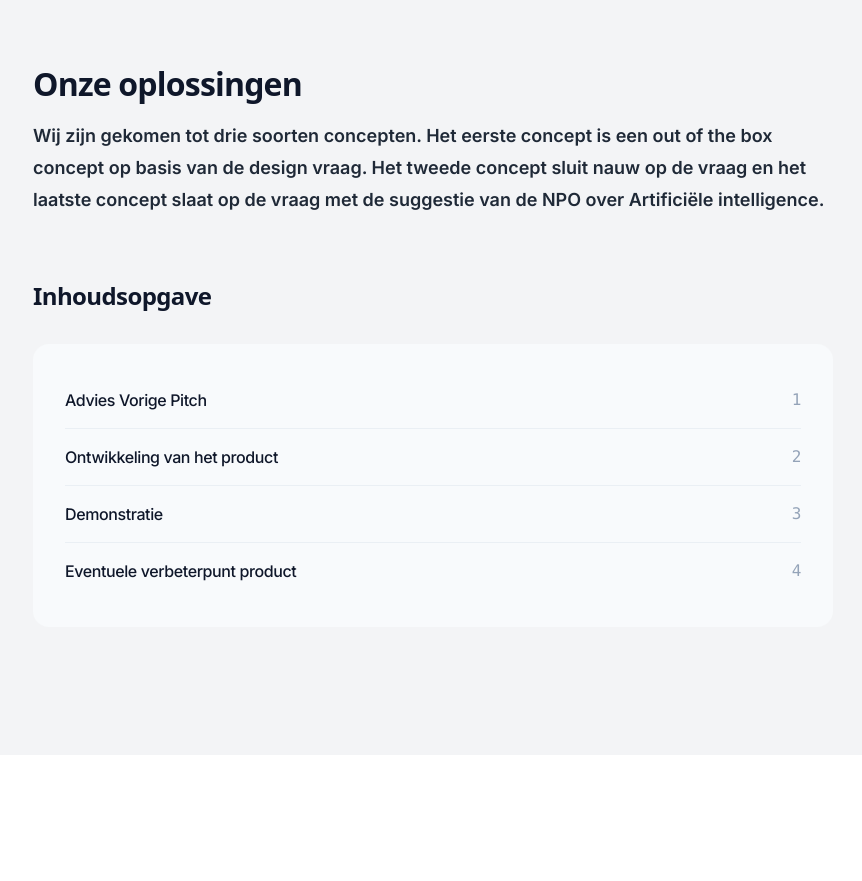
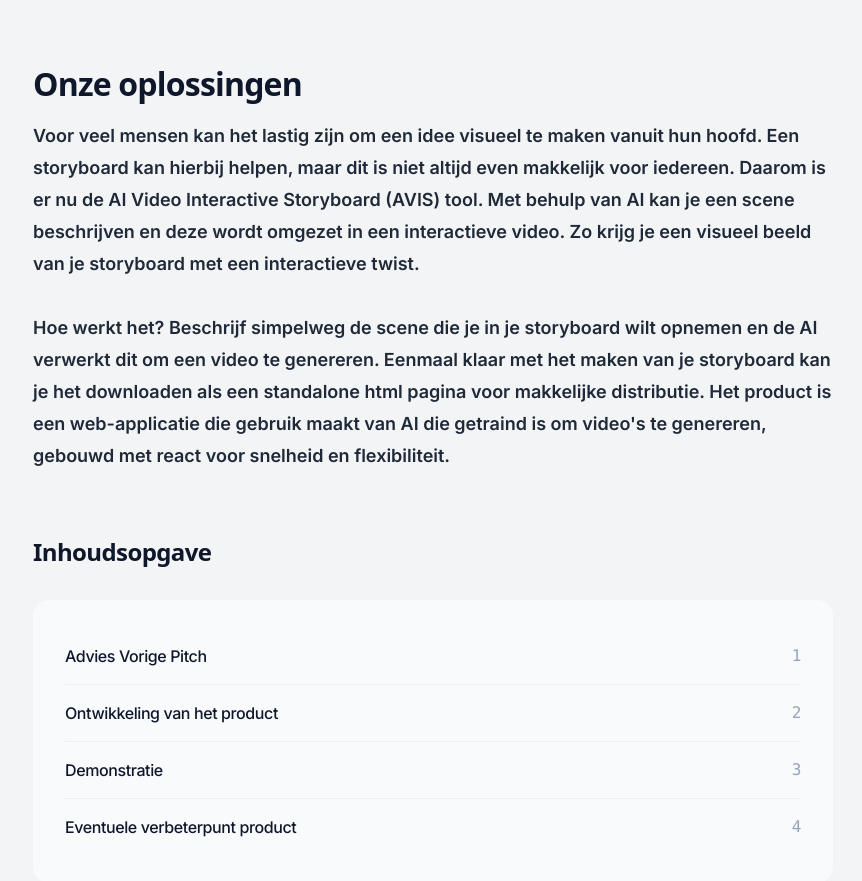
Before and after one commit to Texcite/onepager, a Next.js app: page / in a window 1280 px wide. Shown: the part 2720-3601 px from the top of the page, without its empty margins (207-1069 px from the left). Built offline with nearby package versions, Linux system fonts and the light colour scheme; a web font is replaced by a local one.

Commit message:
Onze oplossing aangepast

```diff
--- a/src/slides/TableOfContents.jsx
+++ b/src/slides/TableOfContents.jsx
@@ -27,11 +27,9 @@ export function TableOfContents() {
           Onze oplossingen
         </p>
         <p className="mt-4 concept-body-text">
-          Wij zijn gekomen tot drie soorten concepten.
-          Het eerste concept is een out of the box concept op basis van de design vraag.
-          Het tweede concept sluit nauw op de vraag en
-          het laatste concept slaat op de vraag met de suggestie van de NPO over Artificiële intelligence.
-        </p>
+          Voor veel mensen kan het lastig zijn om een idee visueel te maken vanuit hun hoofd. Een storyboard kan hierbij helpen, maar dit is niet altijd even makkelijk voor iedereen. Daarom is er nu de AI Video Interactive Storyboard (AVIS) tool. Met behulp van AI kan je een scene beschrijven en deze wordt omgezet in een interactieve video. Zo krijg je een visueel beeld van je storyboard met een interactieve twist.
+          <br /><br />
+          Hoe werkt het? Beschrijf simpelweg de scene die je in je storyboard wilt opnemen en de AI verwerkt dit om een video te genereren. Eenmaal klaar met het maken van je storyboard kan je het downloaden als een standalone html pagina voor makkelijke distributie. Het product is een web-applicatie die gebruik maakt van AI die getraind is om video's te genereren, gebouwd met react voor snelheid en flexibiliteit.        </p>
         <Expandable>
           {({ isExpanded }) => (
             <>
```
